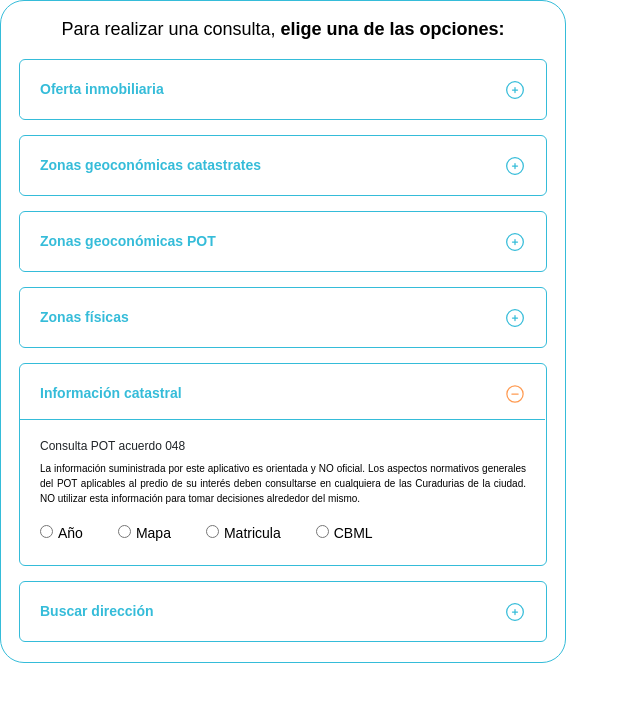
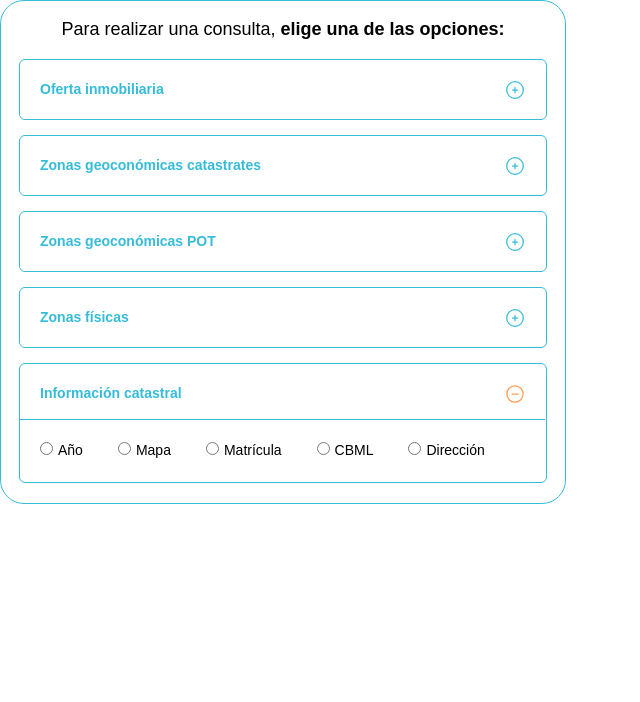
Before and after one commit to mimacode/OIME-PROJ, a React (Vite) app: page /OIME/gestion in a window 1280 px wide. Both pictures are taken after a click on the button "Información catastral". Shown: the top 702 px of the page, without its empty margins (0-640 px from the left). Built offline with nearby package versions, Linux system fonts and the light colour scheme.

Commit message:
listo el front

```diff
--- a/src/components/common/RadioBoton.jsx
+++ b/src/components/common/RadioBoton.jsx
@@ -1,12 +1,14 @@
 import '../../styles/radioButton.css';
 
-export const RadioBoton = ({name, value,title}) => {
+export const RadioBoton = ({name, value, checked, onChange, title}) => {
   return (
     <div>
       <input
           type="radio"
           name={name}
           value={value}
+          checked={checked}
+          onChange={onChange}
       />
       <label>{title}</label>
     </div>
--- a/src/components/views/GestionInformacion.jsx
+++ b/src/components/views/GestionInformacion.jsx
@@ -46,13 +46,6 @@ export function GestionInformacion() {
             <InformacionCatastral/>
           </Accordion.Body>
         </Accordion.Item>
-
-        <Accordion.Item eventKey='5'>
-          <Accordion.Header>Buscar dirección</Accordion.Header>
-          <Accordion.Body>
-            <InformacionCatastral/>
-          </Accordion.Body>
-        </Accordion.Item>
       </Accordion>
 
     </section>
--- a/src/components/views/InformacionCatastral.jsx
+++ b/src/components/views/InformacionCatastral.jsx
@@ -1,22 +1,94 @@
+import { useState } from 'react';
 import '../../styles/ViewsEstilos.css';
-import { RadioBoton } from '../common/RadioBoton'
+import { RadioBoton } from '../common/RadioBoton';
+import { SelectComponent } from '../common/SelectComponent';
+import { Buttons } from '../common/Buttons';
+import { InputAreas } from '../common/InputAreas';
 
 export const InformacionCatastral = () => {
+  const initialStateFiltros = {
+    year: false,
+    mapa: false,
+    matricula: false,
+    CBML: false,
+    direccion: false
+  };
+
+  const [filtros, setFiltros] = useState(initialStateFiltros);
+  const [showHola, setShowHola] = useState(false);
+
+  const handleChangeCheck = (event) => {
+    const { name } = event.target;
+
+    // Crear un nuevo objeto de filtros con solo un valor true y los demás false
+    const newFiltros = {
+      year: false,
+      mapa: false,
+      matricula: false,
+      CBML: false,
+      direccion: false,
+      ubicacion: false,
+      mapaAeronautica: false,
+      ubicacionOrtofoto: false,
+      [name]: true,
+    };
+    console.log(`Opción seleccionada: ${name}`);
+    setFiltros(newFiltros);
+    setShowHola(true);
+  };
+
   return (
     <section className='ContainerGlobalInfo'>
-        <div className="containerInformacion">
-            <h5>Consulta POT acuerdo 048</h5>
-            <p>
-            La información suministrada por este aplicativo es orientada y NO oficial. Los aspectos normativos generales del POT aplicables al predio de su interés deben consultarse en cualquiera de las Curadurias de la ciudad. NO utilizar esta información para tomar decisiones alrededor del mismo.
-            </p>
-        </div>
+        {/* ... */}
         <div className='ContainerRadios'>
-          <RadioBoton name="Si" value="No" title='Año'/>
-          <RadioBoton name="Si" value="No" title='Mapa'/>
-          <RadioBoton name="Si" value="No" title='Matricula'/>
-          <RadioBoton name="Si" value="No" title='CBML'/>
+          <RadioBoton name="year" value={1} checked={filtros.year} onChange={handleChangeCheck} title='Año'/>
+          <RadioBoton name="mapa" value={2} checked={filtros.mapa} onChange={handleChangeCheck} title='Mapa'/>
+          <RadioBoton name="matricula" value={3} checked={filtros.matricula} onChange={handleChangeCheck} title='Matrícula'/>
+          <RadioBoton name="CBML" value={4} checked={filtros.CBML} onChange={handleChangeCheck} title='CBML'/>
+          <RadioBoton name="direccion" value={5} checked={filtros.direccion} onChange={handleChangeCheck} title='Dirección'/>
         </div>
 
+        {showHola && (
+          <div className='containerRadios'>
+            {filtros.year &&
+            <div className='selectAnio'>
+              <SelectComponent></SelectComponent>
+            </div>
+            }
+
+            {filtros.mapa &&
+            <div className='mapaRB'>
+              <RadioBoton name="mapa" value={1} checked={filtros.mapa} onChange={handleChangeCheck} title='Ubicación'/>
+              <RadioBoton name="mapa" value={2} checked={filtros.mapa} onChange={handleChangeCheck} title='Mapa de Aeronáutica'/>
+              <RadioBoton name="mapa" value={3} checked={filtros.mapa} onChange={handleChangeCheck} title='Ubicación con ortofoto'/>
+            </div>
+            }
+
+            {filtros.matricula &&
+            <>
+              <input type='text' placeholder='Matrícula' className='Container' />
+            </>
+            }
+
+            {filtros.CBML &&
+            <>
+              <input type='text' placeholder='CBML' className='Container' />
+            </>
+            }
+
+            {filtros.direccion &&
+            <>
+              <input type='text' placeholder='direccion' className='Container' />
+            </>
+            }
+
+            <div className='contendeorBotones'>
+              <Buttons clase = 'clear' title = 'Limpiar campos'></Buttons>
+              <Buttons clase = 'consult' title = 'Consultar'></Buttons>
+            </div>
+          </div>
+
+        )}
     </section>
   )
 }
--- a/src/styles/Buttons.css
+++ b/src/styles/Buttons.css
@@ -2,6 +2,7 @@
     --Monserrat: 'Montserrat', sans-serif;
     --WorkSans: 'Work Sans', sans-serif;
     --BluePrimary: #35BCD9;
+    --gray: #efefef;
   }
 .containerButtons{
     display: flex;
--- a/src/styles/CheckBox.css
+++ b/src/styles/CheckBox.css
@@ -2,6 +2,7 @@
   --Monserrat: 'Montserrat', sans-serif;
   --WorkSans: 'Work Sans', sans-serif;
   --BluePrimary: #35BCD9;
+  --gray: #efefef;
 }
 .ContainerCheck {
     display: flex;
@@ -30,7 +31,7 @@
     -webkit-appearance: none;
     border: 2px solid currentColor;
     box-sizing: content-box;
-    color: #999999;
+    color: var(--gray);
     height: 10px;
     width: 10px;
     margin: 0;
--- a/src/styles/GestionInformacion.css
+++ b/src/styles/GestionInformacion.css
@@ -2,6 +2,7 @@
     --Monserrat: 'Montserrat', sans-serif;
     --WorkSans: 'Work Sans', sans-serif;
     --BluePrimary: #35BCD9;
+    --gray: #efefef;
 }
 button.accordion-button::after {
     width: 20px;
@@ -85,6 +86,6 @@ div.css-t3ipsp-control:hover, .css-13cymwt-control:hover{
     border: .5px solid var(--BluePrimary);
 }
 div.css-13cymwt-control{
-    border: .5px solid #3333333a;
+    border: .5px solid var(--gray);
     box-shadow: none;
 }
--- a/src/styles/InputAreas.css
+++ b/src/styles/InputAreas.css
@@ -2,9 +2,10 @@
     --Monserrat: 'Montserrat', sans-serif;
     --WorkSans: 'Work Sans', sans-serif;
     --BluePrimary: #35BCD9;
+    --gray: #efefef;
 }
 .Container{
-    border: 1px solid #3333333a;
+    border: 1px solid var(--gray);
     display: flex;
     justify-content: space-between;
     padding:  6px 15px;
--- a/src/styles/ViewsEstilos.css
+++ b/src/styles/ViewsEstilos.css
@@ -2,6 +2,7 @@
     --Monserrat: 'Montserrat', sans-serif;
     --WorkSans: 'Work Sans', sans-serif;
     --BluePrimary: #35BCD9;
+    --gray: #efefef;
 }
 .ContainerGlobal{
     width: 100%;
@@ -180,7 +181,7 @@ span.css-1u9des2-indicatorSeparator{
 table {
     border-collapse: collapse;
     width: 100%;
-    border: 1px solid #e0e0e0;
+    border: 1px solid var(--gray);
     text-align: center;
   }
 
@@ -190,8 +191,8 @@ table {
   }
 
   th {
-    background-color: #f2f2f2; /* Color de fondo para el encabezado */
-  }
+    background-color:  var(--gray); /* Color de fondo para el encabezado */
+}
 
   tr {
     border-bottom: 1px solid rgba(0, 0, 0, 0.2); /* Borde inferior de las filas */
@@ -212,3 +213,14 @@ table {
     flex-direction: column;
     gap: 8px;
   }
+  .selectAnio{
+    width: 50%;
+    margin-top: 10px;
+  }
+  .mapaRB{
+    display: flex;
+    gap: 25px;
+  }
+  .Container::focus{
+    border: 1px solid var(--BluePrimary);
+  }
```
